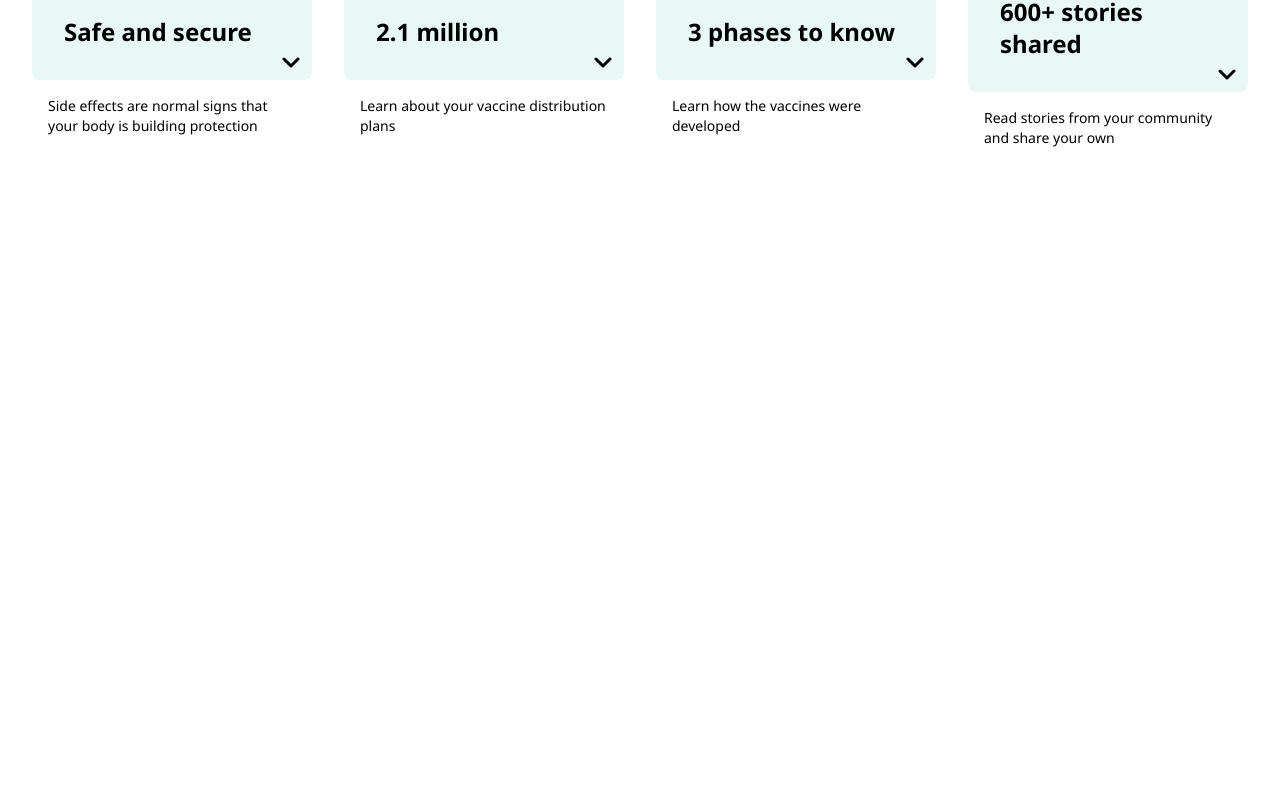
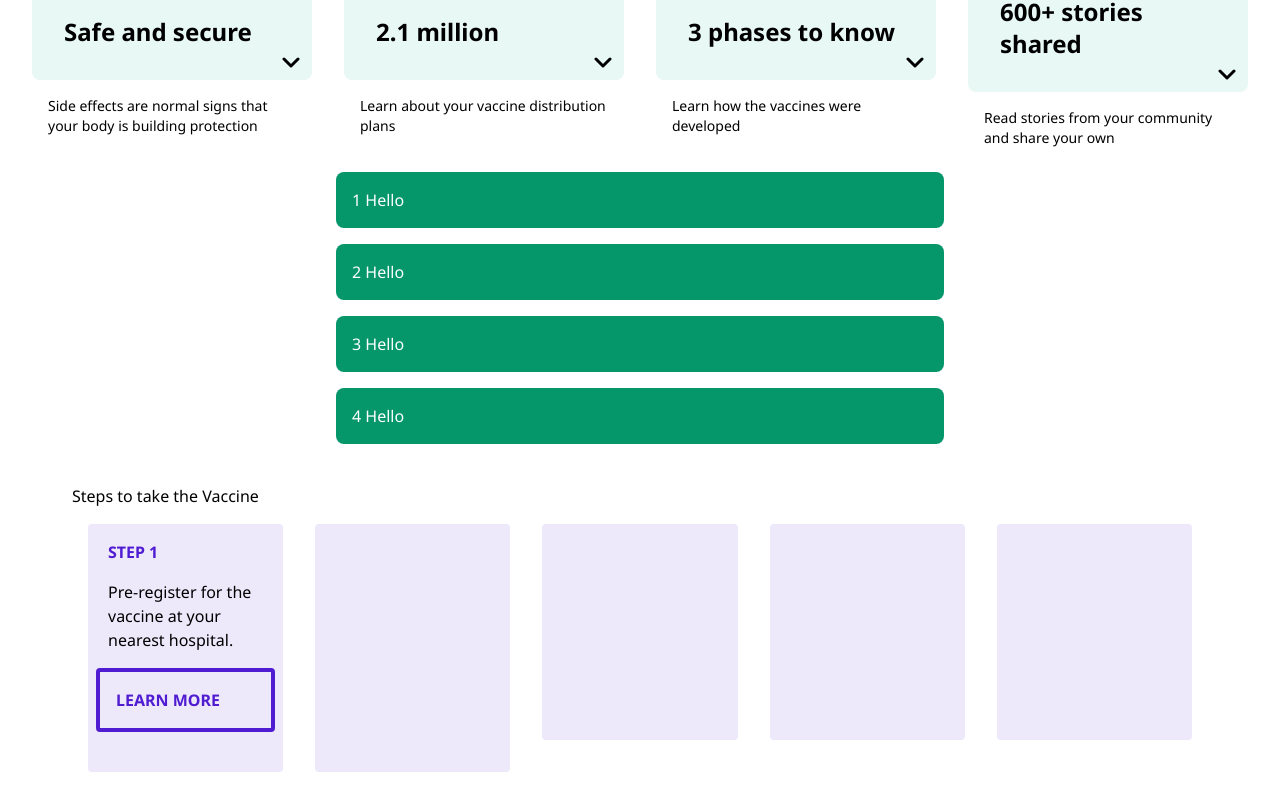
Before and after one commit to amorriscode/league-tracker, a Next.js app: page / in a window 1280 px wide. Shown: the part 246-1056 px from the top of the page. Before the commit the page ends 800 px from the top, so only its background shows below. Built offline with nearby package versions, Linux system fonts and the light colour scheme; what @amcharts/amcharts4 would draw is missing.

Commit message:
add structure

```diff
--- /dev/null
+++ b/components/StepsCard.jsx
@@ -0,0 +1,28 @@
+export default function stepsCaard() {
+    return (
+      <div className="m-10">
+        <h className="block text-black">Steps to take the Vaccine</h>
+        <div className="grid grid-cols-5">
+          <div className="m-4 h-full inline-block rounded bg-brand-blurple-light">
+            <div className="felx felx-col">
+              <div className="justify-between">
+                <div className="mx-5 my-4 text-brand-blurple font-bold">STEP 1</div>
+                <div className="mx-5 my-4 text-black">Pre-register for the vaccine at your nearest hospital.</div>
+                <div className="m-2 p-4 text-brand-blurple font-bold border-4 border-brand-blurple rounded bg-transparent">LEARN MORE</div>
+              </div>
+            </div>
+          </div>
+
+          <div className="m-4 h-full inline-block rounded bg-brand-blurple-light">
+          </div>
+
+          <div className="m-4 inline-block rounded bg-brand-blurple-light">
+          </div>
+          <div className="m-4 inline-block rounded bg-brand-blurple-light">
+          </div>
+          <div className="m-4 inline-block rounded bg-brand-blurple-light">
+          </div>
+        </div>
+      </div>
+    )
+}
--- a/pages/index.js
+++ b/pages/index.js
@@ -1,10 +1,21 @@
 import withLayout from '../components/withLayout'
 import NeedToKnow from '../components/NeedToKnow'
+import MapCanadaVaccines from '../components/MapCanadaVaccines'
+import QuizOption from '../components/QuizOption'
+import StepsCard from '../components/StepsCard'
+// <MapCanadaVaccines />
 
 function Home() {
   return (
     <main>
       <NeedToKnow />
+      <div className="w-1/2 mx-auto space-y-4">
+        {[1, 2, 3, 4].map((i) => (
+          <QuizOption key={i} option={i} />
+        ))}
+      </div>
+
+      <StepsCard />
     </main>
   )
 }
```
Also changed, not shown: 2 other files (tests, documents, lock files or other folders).
